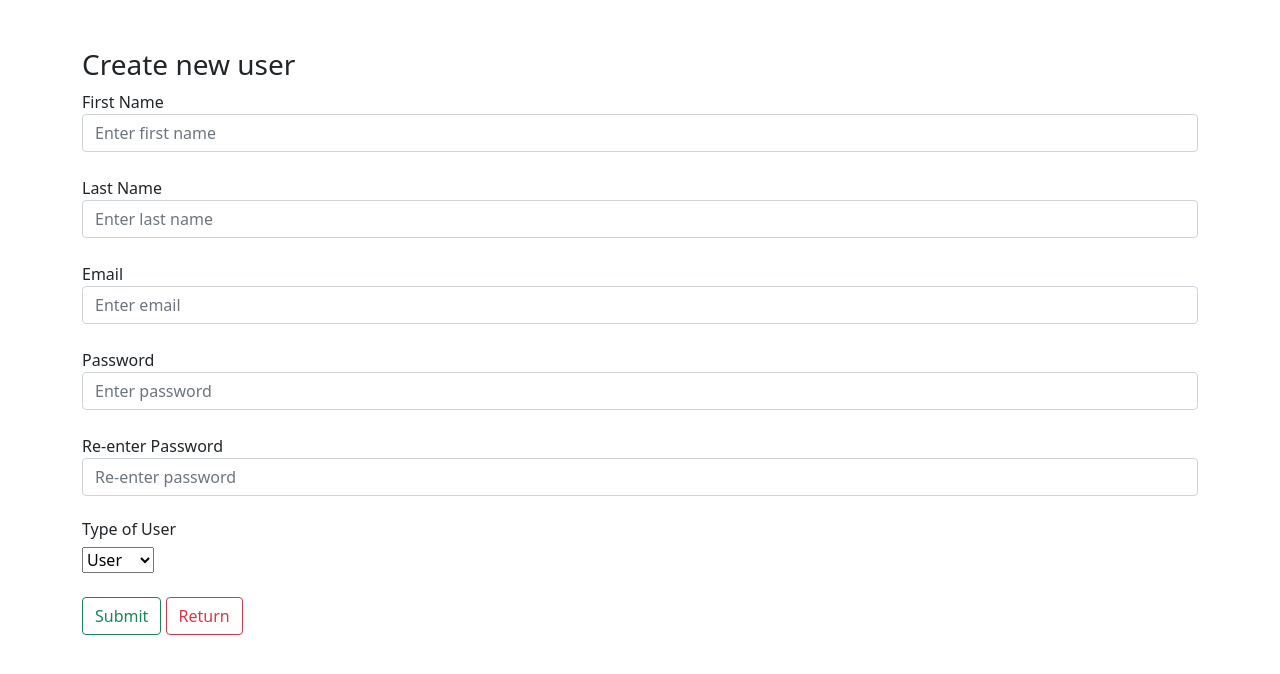
After one commit to georgezalokostas/Application-Page, a PHP site: page /create_user.php in a window 1280 px wide. The commit adds this page. Shown: the top 674 px of the page. Run offline with PHP 8.4, Linux system fonts and the light colour scheme; the visitor is signed in with stand-in values (Sample User, id 1).

Commit message:
22/7 user's page

```diff
--- a/admin.php
+++ b/admin.php
@@ -17,7 +17,7 @@ if (!isset($_SESSION['email']))
 
   <body>
         <ul>
-         <li><a href="create.php">Create user</a></li>
+         <li><a href="create_user.php">Create user</a></li>
          <li><a href="logout.php">Logout</a></li>
           <li><?php echo "Admin: ", $_SESSION["email"] ?></li>
         </ul>
--- /dev/null
+++ b/create_user.php
@@ -0,0 +1,91 @@
+<?php
+include("dbconnect.php");
+
+if(!isset($_SESSION['email'])){
+  header("location:index.php");
+}
+
+
+
+if(isset($_POST['submit'])){
+
+  $firstname  = $_POST['firstname'];
+  $lastname   = $_POST['lastname'];
+  $email      = $_POST['email'];
+  $password   = $_POST['password'];
+  $password2  = $_POST['password2'];
+  $usertype   = $_POST['usertype'];
+
+  if ($_POST['password']!= $_POST['password2'])
+   {
+       echo("Oops! Password did not match! Try again. ");
+
+   }else{
+     $sql="INSERT INTO users  (firstname,lastname,email,password,usertype) VALUES ('$firstname','$lastname','$email','$password','$usertype')";
+
+     $result = mysqli_query($data,$sql);
+     if($result){
+       header("location:admin.php");
+
+     }else{
+         die(mysqli_error($data));
+     }
+   }
+
+}
+
+?>
+
+<!DOCTYPE html>
+<html>
+<head>
+  <link href="https://cdn.jsdelivr.net/npm/bootstrap@5.0.2/dist/css/bootstrap.min.css" rel="stylesheet" integrity="sha384-EVSTQN3/azprG1Anm3QDgpJLIm9Nao0Yz1ztcQTwFspd3yD65VohhpuuCOmLASjC" crossorigin="anonymous" >
+	<title>Create new user</title>
+</head>
+
+<body>
+      <div class="container my-5">
+          <h3> Create new user</h3>
+          <form method="POST" action="create_user.php">
+            <div class="form-group">
+            <label for="exampleInputEmail1">First Name</label>
+            <input type="text" class="form-control" placeholder="Enter first name" name="firstname" autocomplete="off">
+            </div><br>
+
+            <div class="form-group">
+            <label for="exampleInputEmail1">Last Name</label>
+            <input type="text" class="form-control" placeholder="Enter last name" name="lastname" autocomplete="off">
+            </div><br>
+
+            <div class="form-group">
+            <label for="exampleInputEmail1">Email</label>
+            <input type="text" class="form-control" placeholder="Enter email" name="email" autocomplete="off">
+            </div><br>
+
+            <div class="form-group">
+            <label for="exampleInputEmail1">Password</label>
+            <input type="text" class="form-control" placeholder="Enter password" name="password" autocomplete="off">
+            </div><br>
+
+            <div class="form-group">
+            <label for="exampleInputEmail1">Re-enter Password</label>
+            <input type="text" class="form-control" placeholder="Re-enter password" name="password2" autocomplete="off">
+            </div><br>
+
+            <div class="form-group">
+              <h6>Type of User</h6>
+              <select name="usertype">
+                <option value="user">User</option>
+                <option value="admin">Admin</option>
+             </select>
+            </div><br>
+          <button type="submit" class="btn btn-outline-success" name="submit">Submit</button>
+          <a class="btn btn-outline-danger" href="admin.php" role="button">Return</a>
+      </form>
+
+      </div>
+
+
+</body>
+
+</html>
```
Also changed, not shown: create_application.php (added, +76 -0 lines), index.php (+6 -5 lines), user.php (+31 -6 lines).
